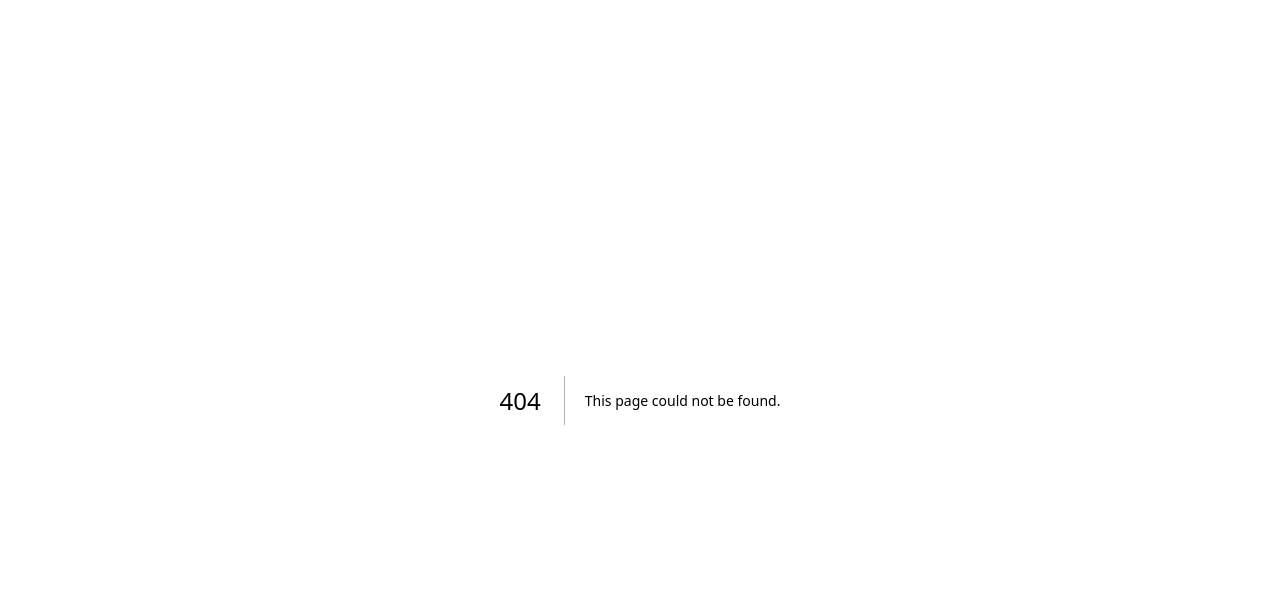
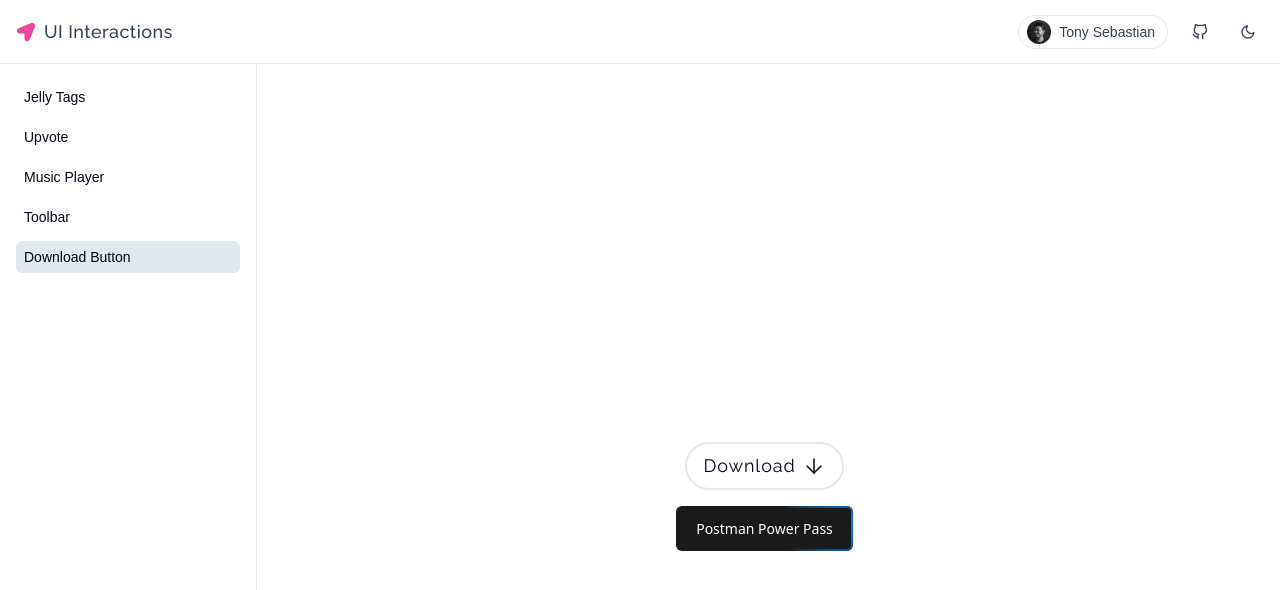
Before and after one commit to tonyzebastian/uiglow, a Next.js app: page /ui-interactions/btn-variations in a window 1280 px wide. Before the commit this address had no page. Shown: the top 590 px of the page. Built offline with nearby package versions, Linux system fonts and the light colour scheme.

Commit message:
updating buttons

```diff
--- /dev/null
+++ b/src/app/ui-interactions/btn-variations/outlinebtn.css
@@ -0,0 +1,65 @@
+/* Button styles */
+.animated-outline-split-button {
+    --offset: 2px;
+    display: flex;
+    align-items: stretch;
+    position: relative;
+    border-radius: 6px;
+    overflow: hidden;
+    background: #1a1a1a;  /* Dark background for better contrast */
+}
+
+/* Animated border gradient */
+.animated-outline-split-button::before {
+    content: '';
+    background: conic-gradient(transparent 270deg, #097BED, transparent);
+    position: absolute;
+    top: 50%;
+    left: 50%;
+    transform: translate(-50%, -50%);
+    aspect-ratio: 1;
+    width: 100%;
+    animation: rotate 4s linear infinite;
+    z-index: 0;
+}
+
+/* Inner background */
+.animated-outline-split-button::after {
+    content: '';
+    position: absolute;
+    inset: var(--offset);
+    border-radius: 4px;
+    background: inherit;
+    z-index: 1;
+}
+
+/* Main button and menu button shared styles */
+.btn {
+    background: transparent;
+    border: none;
+    color: white;
+    position: relative;
+    z-index: 2;
+    cursor: pointer;
+    padding: 12px 20px;
+    font-family: system-ui, -apple-system, sans-serif;
+    font-size: 14px;
+}
+
+/* Animation */
+@keyframes rotate {
+    from {
+        transform: translate(-50%, -50%) scale(1.4) rotate(0turn);
+    }
+    to {
+        transform: translate(-50%, -50%) scale(1.4) rotate(1turn);
+    }
+}
+
+/* Main button specific styles */
+.animated-outline-split-button__main {
+    display: flex;
+    align-items: center;
+    gap: 8px;
+    white-space: nowrap;
+}
--- /dev/null
+++ b/src/app/ui-interactions/btn-variations/outlinebtn.jsx
@@ -0,0 +1,11 @@
+import "./outlinebtn.css";
+
+export default function OutlineBtn() {
+    return (
+        <div className="animated-outline-split-button">
+            <button className="btn animated-outline-split-button__main">
+                <span>Postman Power Pass</span>
+            </button>
+        </div>
+    );
+}
--- a/src/app/ui-interactions/downloadbtn/page.js
+++ b/src/app/ui-interactions/btn-variations/page.js
@@ -1,9 +1,11 @@
 import DownloadBtn from "./downloadbtn";
+import OutlineBtn from "./outlinebtn";
 
 export default function DownloadBtnPage() {
   return (
-    <div className="flex items-center justify-center mt-16">
+    <div className="flex flex-col items-center gap-4 justify-center mt-16">
       <DownloadBtn />
+      <OutlineBtn />
     </div>
   );
 }
--- a/src/app/ui-interactions/navigation-config.js
+++ b/src/app/ui-interactions/navigation-config.js
@@ -3,5 +3,5 @@ export const navItems = [
     { label: "Upvote",         href: "/ui-interactions/upvote" },
     { label: "Music Player",   href: "/ui-interactions/music-player" },
     { label: "Toolbar",        href: "/ui-interactions/toolbar" },
-    { label: "Download Button",href: "/ui-interactions/downloadbtn" },
+    { label: "Download Button",href: "/ui-interactions/btn-variations" },
   ];
```
Also changed, not shown: src/app/ui-interactions/btn-variations/downloadbtn.css (renamed from src/app/ui-interactions/downloadbtn/downloadbtn.css), src/app/ui-interactions/btn-variations/downloadbtn.jsx (renamed from src/app/ui-interactions/downloadbtn/downloadbtn.jsx).
